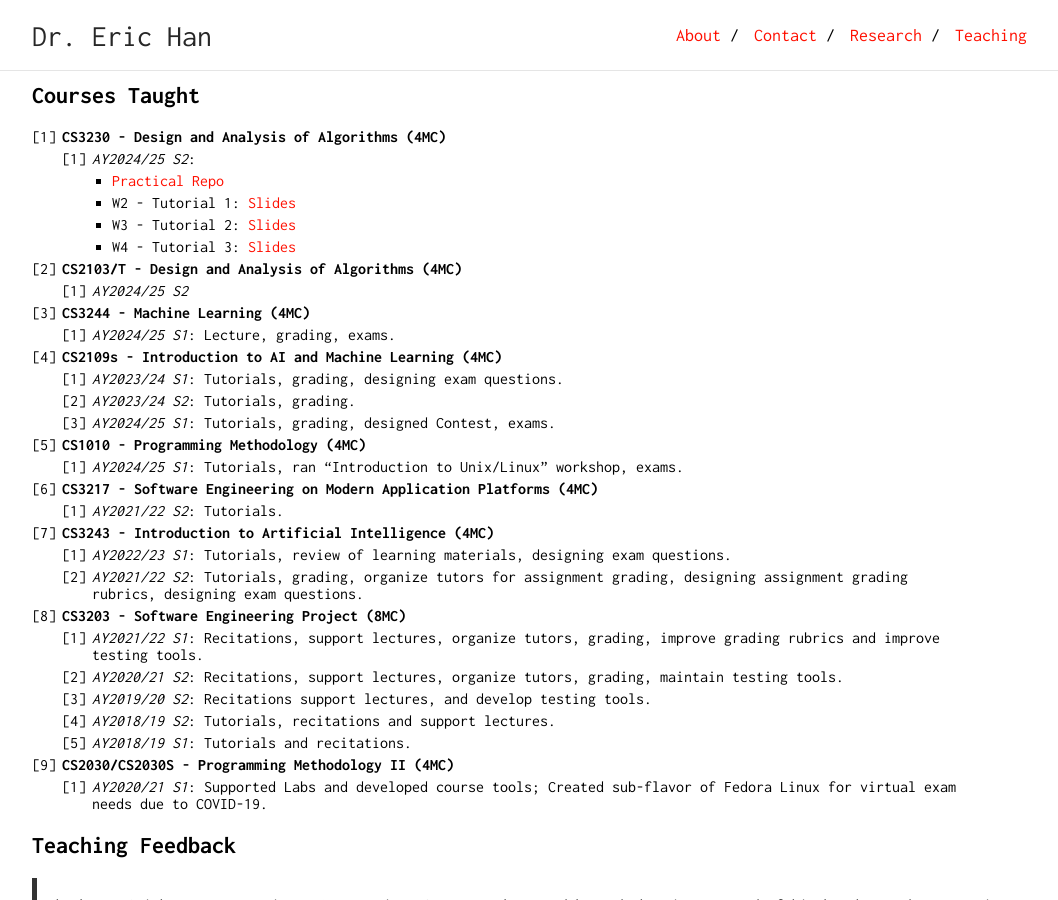
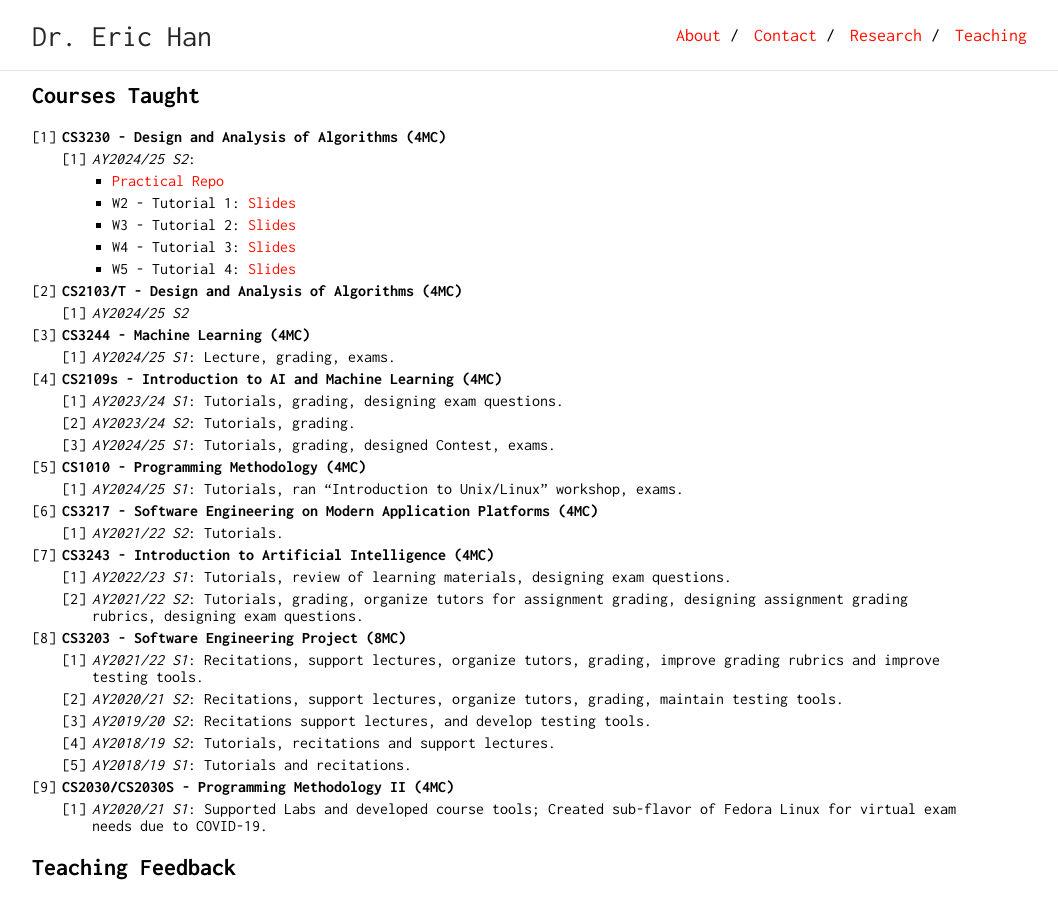
Before and after one commit to eric-vader/eric-vader.github.io, a Jekyll site: the page built from teaching.md, in a window 1280 px wide and 900 px high, scrolled down 464 px. Shown: the whole window, without its empty margins (108-1166 px from the left). Built offline with Jekyll 4.4.1, drawn with Linux system fonts in a browser that asks for light colours.

Commit message:
Updated T04

```diff
--- a/teaching.md
+++ b/teaching.md
@@ -45,6 +45,7 @@
         * W2 - Tutorial 1: [Slides](/teaching/AY2425S2/CS3230/T01.introduction-and-asymptotic-analysis_slides_20jan2025.pdf)
         * W3 - Tutorial 2: [Slides](/teaching/AY2425S2/CS3230/T02.recurrences-and-master-theorem_slides_30jan2025.pdf)
         * W4 - Tutorial 3: [Slides](/teaching/AY2425S2/CS3230/T03.assignment-1-and-2-review_slides_03feb2025.pdf)
+        * W5 - Tutorial 4: [Slides](/teaching/AY2425S2/CS3230/T04.correctness-and-divide-and-conquer_slides_10feb2025.pdf)
 1. **CS2103/T - Design and Analysis of Algorithms (4MC)**
     1. _AY2024/25 S2_
 1. **CS3244 - Machine Learning (4MC)**
```
Also changed, not shown: 1 other file.
